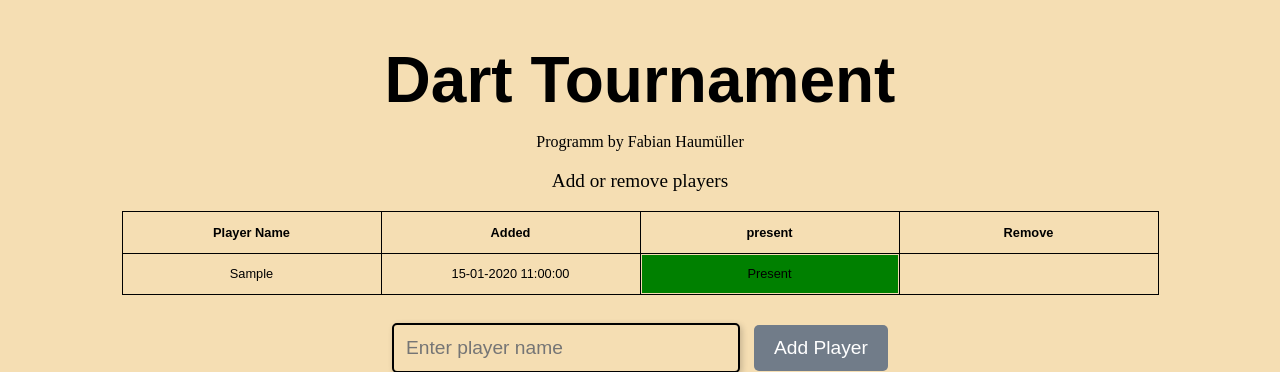
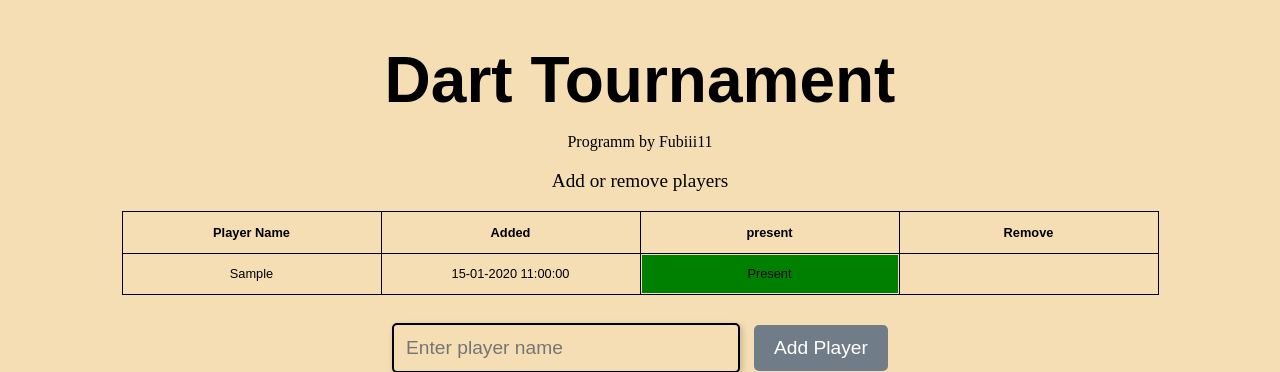
Before and after one commit to Fubiii11/Dart_tournament, a Flask app: page / in a window 1280 px wide. Shown: the top 372 px of the page. Run offline with Flask 3, Linux system fonts and the light colour scheme; tables that the repository leaves empty hold one stand-in row (values such as "Sample post").

Commit message:
minor changes

```diff
--- a/app.py
+++ b/app.py
@@ -88,7 +88,7 @@ def toggle_presence(id):
 # note: delete this at the end just for testing (below)
 @app.route("/fill/test", methods=["POST"])
 def fill_testcases():
-    for i in range(1,25):
+    for i in range(0,16):
         player_content = "player" + str(i)
         new_player = Dart(player = player_content, present = True)
         try:
--- a/templates/index.html
+++ b/templates/index.html
@@ -37,7 +37,7 @@
 
     <div class="content">
         <h1 class="title">Dart Tournament</h1>
-        <p class="little_undertitle">Programm by Fabian Haumüller</p>
+        <p class="little_undertitle">Programm by Fubiii11</p>
         <p class="center_text">Add or remove players</p>
 
         <!-- Player table -->
```
